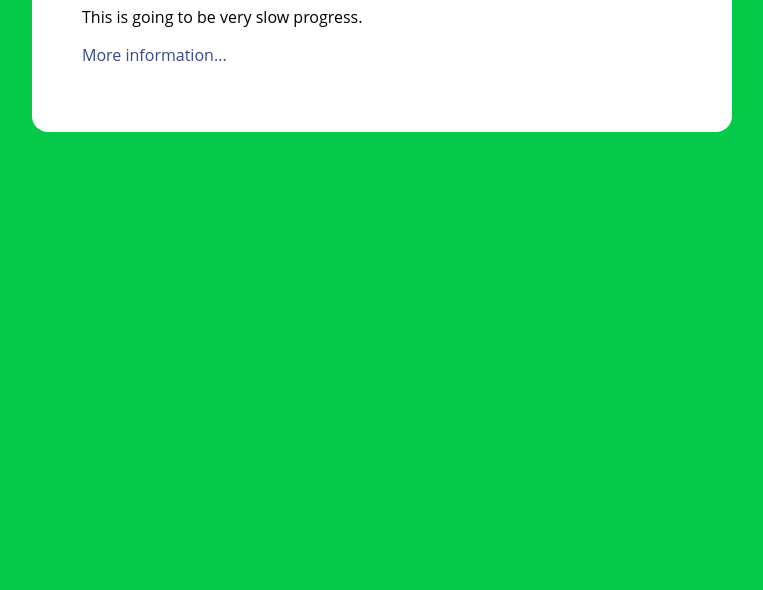
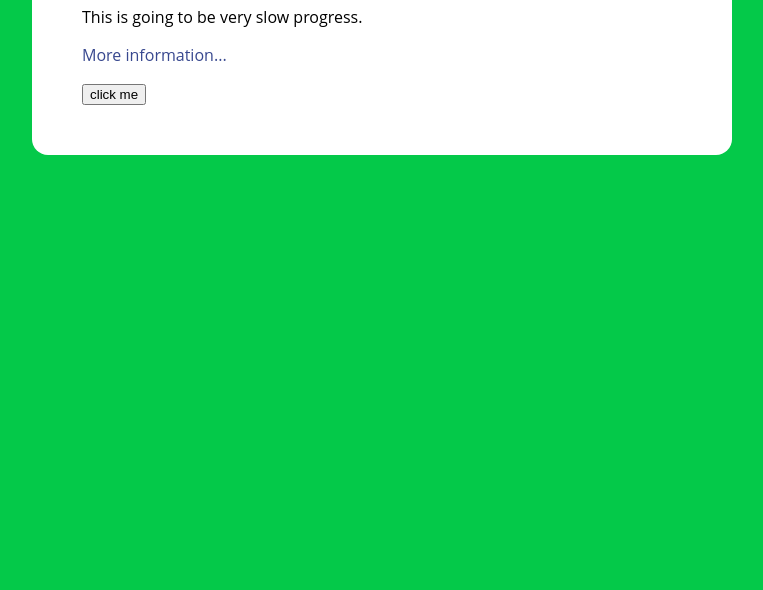
Before and after one commit to hme-l/git-test, a plain HTML site: page index.html in a window 1280 px wide. Shown: the part 210-800 px from the top of the page, without its empty margins (258-1021 px from the left). Drawn offline with Linux system fonts and the light colour scheme.

Commit message:
added a button

```diff
--- a/index.html
+++ b/index.html
@@ -44,7 +44,7 @@
     <h1>Hello...</h1>
     <p>This is going to be very slow progress.</p>
     <p><a href="http://www.iana.org/domains/example">More information...</a></p>
-	<button onclick="alert('clickit')>click me</button>
+	<button onclick="alert('clickit')">click me</button>
 </div>
 </body>
 </html>
```
